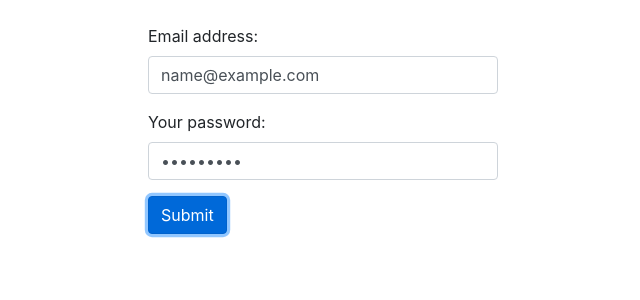
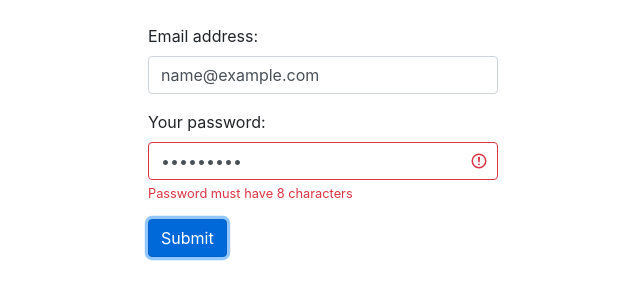
Before and after one commit to SerlokPK/engine-instagram, a Vue app in the folder engine-insta-front/: page /account/login in a window 1280 px wide. Both pictures are taken after typing "name@example.com", "Sample123" into the empty fields and a click on the button "Submit". Shown: the top 300 px of the page, without its empty margins (317-957 px from the left). Built offline with nearby package versions, Linux system fonts and the light colour scheme; no server answers.

Commit message:
Created password validator

```diff
--- /dev/null
+++ b/engine-insta-front/src/helpers/validator.js
@@ -0,0 +1,4 @@
+import { helpers } from 'vuelidate/lib/validators';
+
+export const passwordValidation = helpers.regex('passwordValidation'
+                                                , /(?=.*\d)(?=.*[a-z])(?=.*[A-Z])(?=.*[!"#$%&'()*+,-./:;<=>?@[\]^_`{|}~]).*/);
--- a/engine-insta-front/src/router/middlewares/initialization.js
+++ b/engine-insta-front/src/router/middlewares/initialization.js
@@ -7,8 +7,11 @@ export const storeInitialInfo = async () => {
             store.commit('SET_TOKEN', token);
         }
 
-        const user = localStorage.getItem('user');
-        store.commit("SET_USER", user);
+        let user = localStorage.getItem('user');
+        if(user) {
+            user = JSON.parse(user);
+            store.commit("SET_USER", user);
+        }
     } catch(error) {
         Promise.resolve(error);
     }
--- a/engine-insta-front/src/store/modules/account.js
+++ b/engine-insta-front/src/store/modules/account.js
@@ -26,7 +26,7 @@ export const actions = {
             if(response.data.login.user.status === USER_CONSTANTS.statusActive) {
                 localStorage.setItem('token', response.data.login.token);
                 context.commit("SET_TOKEN", response.data.login.token);
-                localStorage.setItem('user', response.data.login.user);
+                localStorage.setItem('user', JSON.stringify(response.data.login.user));
                 context.commit("SET_USER", response.data.login.user);
             }
         }catch (error) {
--- a/engine-insta-front/src/views/account/Login.vue
+++ b/engine-insta-front/src/views/account/Login.vue
@@ -4,31 +4,35 @@
       @submit.prevent="onSubmit"
     >
       <b-form-group
-        id="input-group-1"
         label="Email address:"
         label-for="input-1"
       >
         <b-form-input
-          id="input-1"
-          v-model="form.email"
+          id="email"
+          v-model="$v.form.email.$model"
           type="email"
-          required
           placeholder="Enter email"
+          :state="!$v.form.email.$error && null"
         />
+        <b-form-invalid-feedback>
+          Invalid email format
+        </b-form-invalid-feedback>
       </b-form-group>
 
       <b-form-group
-        id="input-group-2"
         label="Your password:"
         label-for="input-2"
       >
         <b-form-input
-          id="input-2"
-          v-model="form.password"
-          required
+          id="password"
+          v-model="$v.form.password.$model"
           placeholder="Enter password"
           type="password"
+          :state="!$v.form.password.$error && null"
         />
+        <b-form-invalid-feedback>
+          Password must have 8 characters
+        </b-form-invalid-feedback>
       </b-form-group>
 
       <b-button
@@ -45,6 +49,7 @@
 import { mapActions } from 'vuex';
 import { validationMixin } from "vuelidate";
 import { required, minLength, email } from "vuelidate/lib/validators";
+import { passwordValidation } from '../../helpers/validator';
 
 export default {
     mixins: [validationMixin],
@@ -64,7 +69,8 @@ export default {
         },
         password: {
           required,
-          minLength: minLength(8)
+          minLength: minLength(8),
+          passwordValidation
         }
       }
     },
@@ -74,8 +80,11 @@ export default {
       }),
       async onSubmit() {
         try {
-          await this.logIn(this.form);
-          this.$router.push('/');
+          this.$v.form.$touch();
+          if (!this.$v.form.$anyError) {
+            await this.logIn(this.form);
+            this.$router.push('/');
+          }
         } catch(error) {
           //
         }
```
